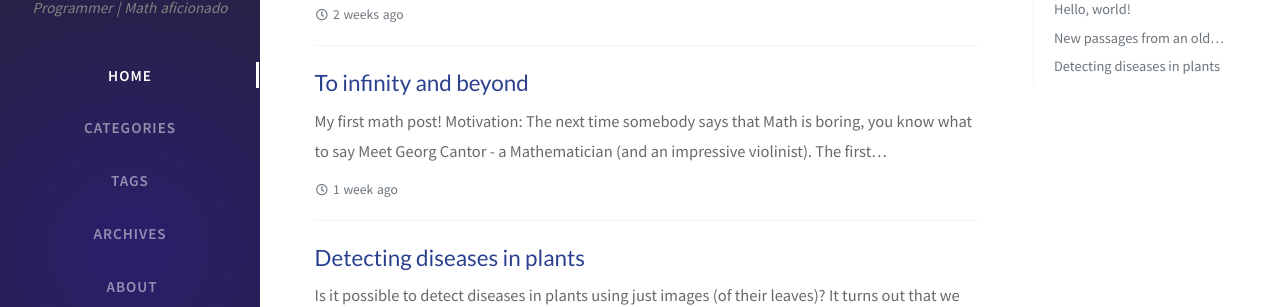
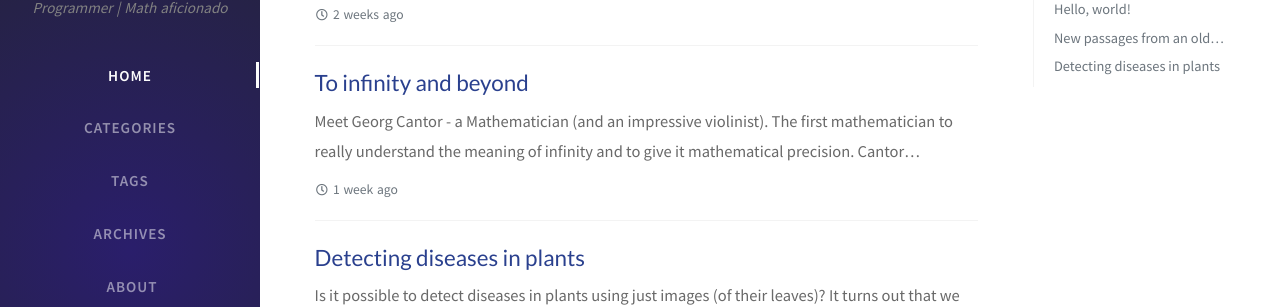
Before and after one commit to MananSoni42/manansoni42.github.io, a Jekyll site: the page built from index.html, in a window 1280 px wide and 900 px high. Shown: the part 200-507 px from the top of the window. Built offline with Jekyll 4.4.1, drawn with Linux system fonts in a browser that asks for light colours; nearby versions of some CDN libraries; the list of posts is cut into pages by our own code; comment, search, counter and statistics services are not loaded; some of the changed lines change nothing that is shown.

Commit message:
Minor changes to cantor post, add mathjax to head.html

```diff
--- a/_includes/head.html
+++ b/_includes/head.html
@@ -70,6 +70,11 @@
 
   <script src="https://cdn.jsdelivr.net/combine/npm/popper.js@1.15.0,npm/bootstrap@4.0.0/dist/js/bootstrap.min.js" async></script>
 
+  <!-- MathJax -->
+    <script type="text/javascript" async
+      src="https://cdn.mathjax.org/mathjax/latest/MathJax.js?config=TeX-MML-AM_CHTML">
+    </script>
+
   {% include js-selector.html %}
 
 </head>
--- a/_includes/js-selector.html
+++ b/_includes/js-selector.html
@@ -13,12 +13,6 @@
 {% elsif page.layout == 'post' %}
 
   <script src="{{ '/assets/js/post.min.js' | relative_url }}" async></script>
-
-  {% if page.math %}
-    <!-- MathJax -->
-    <script src="https://polyfill.io/v3/polyfill.min.js?features=es6"></script>
-    <script src="https://cdn.jsdelivr.net/npm/mathjax@3/es5/tex-mml-chtml.js" async></script>
-  {% endif %}
 
 {% elsif page.layout == 'page' %}
 
--- a/_posts/2018-07-03-Movie-Recommendations.md
+++ b/_posts/2018-07-03-Movie-Recommendations.md
@@ -6,7 +6,6 @@
 tags: [computer science,machine learning,unsupervised learning,recommendation system,live,cool]
 demo: http://movie42-app.herokuapp.com/
 gh: https://github.com/MananSoni42/Movie-recommendations
-math: true
 ---
 
 You watch a few movies on Netflix, and it starts to know your taste. It identifies the films that you will like and recommends accordingly! How does it know?
--- a/_posts/2020-06-07-cantor.md
+++ b/_posts/2020-06-07-cantor.md
@@ -2,13 +2,9 @@
 title: To infinity and beyond
 author: Manan Soni
 date: 2020-06-07 00:00:42 +0530
-categories: [Blog,Mathematics,cantor,diagonal]
+categories: [Blog,Mathematics,cantor,infinity]
 tags: [mathematics]
-math: true
 ---
-
-> My first math post!
-Motivation: The next time somebody says that Math is boring, you know what to say
 
 Meet Georg Cantor - a Mathematician (and an impressive violinist). The first mathematician to really understand the meaning of infinity and to give it mathematical precision. Cantor revolutionized Mathematics with his groundbreaking work on set theory - the following is a small excerpt of his brilliance.
 So let us follow his footsteps and explore the realm of the infinite!
@@ -44,11 +40,11 @@
   <tbody class="text-center">
     <tr>
       <td markdown="span">**Standard set**</td>
-      <td markdown="span">$$\{1\}$$</td>
-      <td markdown="span">$$\{1, 2\}$$</td>
-      <td markdown="span">$$\{1, 2, 3\}$$</td>
+      <td markdown="span">{ 1 }</td>
+      <td markdown="span">{ 1, 2 }</td>
+      <td markdown="span">{ 1, 2, 3 }</td>
       <td markdown="span">...</td>
-      <td markdown="span">$$\{1, 2, 3, ..., 42\}$$</td>
+      <td markdown="span">{ 1, 2, 3, ..., 42 }</td>
       <td markdown="span">...</td>
     </tr>
     <tr>
@@ -324,26 +320,26 @@
       <td markdown="span">Sets with a finite number of elements</td>
       <td markdown="span">
         $$A_1 = \{ 42 \} \ \textrm{(A set with only 1 element - the number 42)}$$
-        $$A_2 = \{ \heartsuit, \diamondsuit, \clubsuit, \spadesuit\} \ \textrm{(Suites in a deck of cards - 4 elements)}$$
-        $$A_3 = \{ a,b,c, ..., z\} \ \textrm{(Letters of the english alphabet - 26 elements)}$$
+        $$A_2 = \{ \heartsuit, \diamondsuit, \clubsuit, \spadesuit\} \ \textrm{(Suites in a deck - 4 elements)}$$
+        $$A_3 = \{ a,b,c, ..., z\} \ \textrm{(The english alphabet - 26 elements)}$$
       </td>
     </tr>
     <tr>
       <td markdown="span">$$\aleph_0$$</td>
       <td markdown="span">Sets of the first infinite kind</td>
       <td markdown="span">
-        $$A_1 = \mathbb{N} = \{ 1,2,3,...\} \ \textrm{(The natural numbers)}$$
-        $$A_2 = \{ 1,3,5,7,9,11,13,...\} \ \textrm{(The odd numbers)}$$
-        $$A_3 = \{ 2,3,5,7,11,13,17,...\} \ \textrm{(The prime numbers)}$$
-        $$A_4 = \mathbb{Z} = \{ ..., -3, -2, -1, 0, 1,2,3,...\} \ \textrm{(The integers)}$$
-        $$A_5 = \mathbb{Q} = \{ ..., -4/3, -1, 0, 1/2,...\} \ \textrm{(The rational numbers)}$$
+        $$A_1 = \mathbb{N} = \{ 1,2,3,...\} \ \textrm{(Natural numbers)}$$
+        $$A_2 = \{ 1,3,5,7,9,11,13,...\} \ \textrm{(Odd numbers)}$$
+        $$A_3 = \{ 2,3,5,7,11,13,17,...\} \ \textrm{(Prime numbers)}$$
+        $$A_4 = \mathbb{Z} = \{ ..., -3, -2, -1, 0, 1,2,3,...\} \ \textrm{(Integers)}$$
+        $$A_5 = \mathbb{Q} = \{ ..., -4/3, -1, 0, 1/2,...\} \ \textrm{(Rational numbers)}$$
       </td>
     </tr>
     <tr>
       <td markdown="span">$$\aleph_1$$</td>
       <td markdown="span">Sets of the second infinite kind</td>
       <td markdown="span">
-        $$A_1 = \mathbb{R} \supseteq \{\frac{-1}{2},\ 0,\ 0.5,\ 1.414,\ \sqrt 2,\ \pi,\ \frac{42}{9},\ ... \} \\ \textrm{(The real numbers)}$$
+        $$A_1 = \mathbb{R} \supseteq \{\frac{-1}{2},\ 0,\ 0.5,\ 1.414,\ \sqrt 2,\ \pi,\ \frac{42}{9},\ ... \}$$   $$\textrm{(The real numbers)}$$
       </td>
     </tr>
   </tbody>
```
